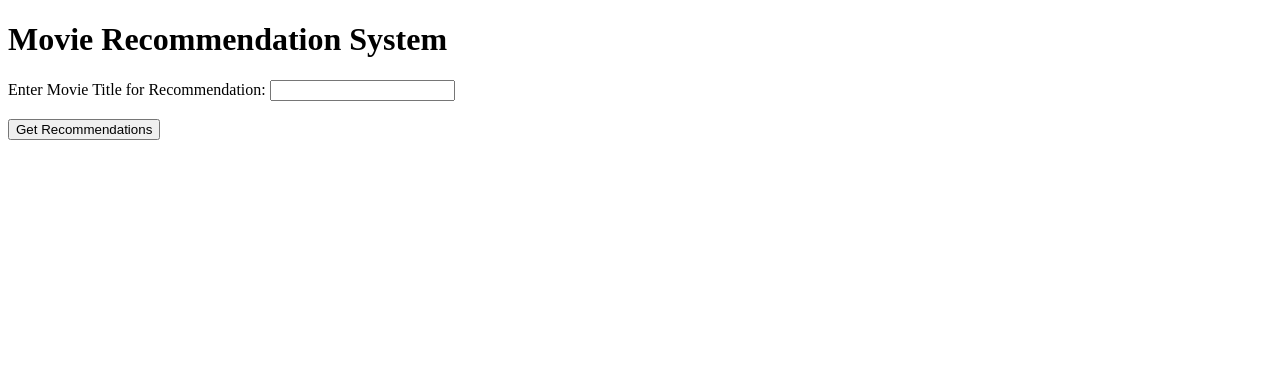
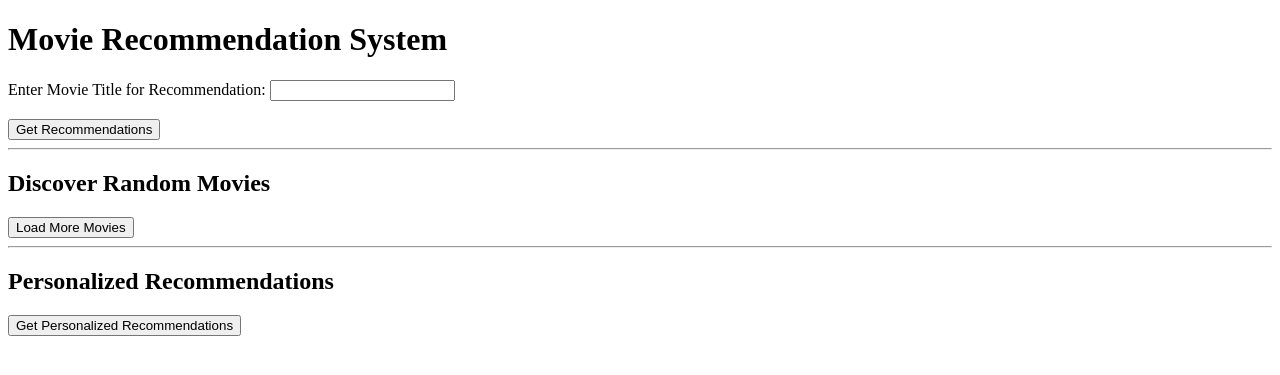
Before and after one commit to troy-skim/mv-recom-algo, a Flask app: page / in a window 1280 px wide. Shown: the top 375 px of the page. Run offline with Flask 3, Linux system fonts and the light colour scheme; parts of the project's set-up code (start-up, migrations or seed data) failed here and were passed over.

Commit message:
working version

```diff
--- a/app.py
+++ b/app.py
@@ -3,6 +3,7 @@ from module.data_prep import load_data, create_sparse_matrix
 from module.collaborative import find_similar_movies
 from module.content_based import compute_genre_similarity, recommend_by_genre
 from module.utils import movie_finder
+import numpy as np
 import os
 
 app = Flask(__name__)
@@ -11,9 +12,88 @@ ratings, movies = load_data("/Users/troy_skim/Desktop/cs_projects/mv-recom-algo/
 sparse_matrix, user_mapper, movie_mapper, movieId_to_title, movieTitle_to_Id = create_sparse_matrix(ratings, movies)
 cosine_sim, genres = compute_genre_similarity(movies)
 
+user_likes = []
+user_dislikes = []
+
 @app.route("/")
 def home():
     return render_template("index.html")
+
+@app.route("/movies", methods=["GET"])
+def get_random_movies():
+    # Number of movies to show (default 10)
+    num_movies = int(request.args.get("num", 10))
+    random_movies = movies.sample(num_movies)
+    movie_list = random_movies[["movieId", "title"]].to_dict(orient="records")
+    return jsonify(movie_list)
+
+@app.route("/feedback", methods=["POST"])
+def record_feedback():
+    data = request.json  # Expect JSON data: {"movieId": 1, "action": "like"}
+    movie_id = data.get("movieId")
+    action = data.get("action")
+
+    if not movie_id or action not in ["like", "dislike", "none"]:
+        return jsonify({"error": "Invalid input"}), 400
+
+    if action == "like" and movie_id not in user_likes:
+        user_likes.append(int(movie_id))  # Ensure movie_id is a Python int
+        print(f"Updated likes: {user_likes}")  # Debugging statement
+    elif action == "dislike" and movie_id not in user_dislikes:
+        user_dislikes.append(int(movie_id))  # Ensure movie_id is a Python int
+        print(f"Updated dislikes: {user_dislikes}")  # Debugging statement
+
+    return jsonify({"message": "Feedback recorded", "likes": user_likes, "dislikes": user_dislikes})
+
+@app.route("/recommend", methods=["GET"])
+def recommend_movies():
+    if not user_likes:
+        return jsonify({"error": "No liked movies to base recommendations on."}), 400
+
+    recommendations = set()  # Use a set to avoid duplicates
+
+    for movie_id in user_likes:
+        # Collaborative filtering recommendations
+        try:
+            collaborative_recs = find_similar_movies(
+                movie_id=movie_id,
+                sparse_matrix=sparse_matrix,
+                movie_mapper=movie_mapper,
+                k=5,
+                metric="cosine"
+            )
+            recommendations.update(collaborative_recs)
+        except Exception as e:
+            print(f"Collaborative filtering failed for movie ID {movie_id}: {e}")
+
+        # Content-based recommendations
+        try:
+            movie_name = movies[movies["movieId"] == movie_id]["title"].iloc[0]
+            content_recs = recommend_by_genre(
+                title=movie_name,
+                movies=movies,
+                cosine_sim=cosine_sim,
+                n=5
+            )
+            recommendations.update(content_recs)
+        except Exception as e:
+            print(f"Content-based filtering failed for movie ID {movie_id}: {e}")
+
+    # Convert all movie IDs to titles
+    final_recommendations = [
+        movieId_to_title[rec] if rec in movieId_to_title else rec
+        for rec in recommendations
+    ]
+
+    # Exclude disliked movies (convert titles to IDs and back if needed)
+    final_recommendations = [
+        rec for rec in final_recommendations if rec not in user_dislikes
+    ]
+
+    if not final_recommendations:
+        return jsonify({"error": "No recommendations could be generated."}), 400
+
+    return jsonify(final_recommendations)
 
 @app.route("/results", methods=["GET"])
 def results():
--- a/module/content_based.py
+++ b/module/content_based.py
@@ -13,11 +13,11 @@ def recommend_by_genre(title, movies, cosine_sim, n=10):
     if not matched_title:
         return [f"No close matches found for '{title}'."]
 
-    idx = movies[movies['title'] == matched_title].index[0]
+    idx = movies[movies["title"] == matched_title].index[0]
 
     sim_scores = list(enumerate(cosine_sim[idx]))
     sim_scores = sorted(sim_scores, key=lambda x: x[1], reverse=True)
     sim_scores = sim_scores[1:n+1]
 
-    recommended_titles = [movies['title'].iloc[i[0]] for i in sim_scores]
+    recommended_titles = [movies["title"].iloc[i[0]] for i in sim_scores]
     return recommended_titles
--- a/module/utils.py
+++ b/module/utils.py
@@ -1,6 +1,6 @@
 from fuzzywuzzy import process
 
 def movie_finder(title, movies):
-    all_titles = movies['title'].tolist()
+    all_titles = movies["title"].tolist()
     closest_match = process.extractOne(title, all_titles)
     return closest_match[0] if closest_match else None
--- a/templates/index.html
+++ b/templates/index.html
@@ -4,14 +4,141 @@
     <meta charset="UTF-8">
     <meta name="viewport" content="width=device-width, initial-scale=1.0">
     <title>Movie Recommendation System</title>
+    <style>
+        .movie {
+            display: flex;
+            justify-content: space-between;
+            margin: 10px 0;
+            padding: 10px;
+            border: 1px solid #ddd;
+            border-radius: 5px;
+            background-color: #f9f9f9;
+        }
+        .actions button {
+            margin-left: 5px;
+            padding: 5px 10px;
+            border: none;
+            border-radius: 3px;
+            cursor: pointer;
+        }
+        .like {
+            background-color: #28a745;
+            color: white;
+        }
+        .dislike {
+            background-color: #dc3545;
+            color: white;
+        }
+        .greyed {
+            background-color: #d3d3d3;
+            color: #808080;
+            cursor: not-allowed;
+        }
+        .error {
+            color: red;
+            font-weight: bold;
+        }
+    </style>
 </head>
 <body>
     <h1>Movie Recommendation System</h1>
+
+    <!-- Existing Form for Title-Based Recommendation -->
     <form action="/results" method="get">
         <label for="title">Enter Movie Title for Recommendation:</label>
         <input type="text" id="title" name="title"><br><br>
 
         <input type="submit" value="Get Recommendations">
     </form>
+
+    <hr>
+
+    <!-- Section for Random Movie List -->
+    <h2>Discover Random Movies</h2>
+    <div id="movie-list">
+        <!-- Random movies will be displayed here -->
+    </div>
+    <button onclick="loadMovies()">Load More Movies</button>
+
+    <hr>
+
+    <!-- Section for Generating Recommendations -->
+    <h2>Personalized Recommendations</h2>
+    <button onclick="getRecommendations()">Get Personalized Recommendations</button>
+    <div id="recommendation-list">
+        <!-- Personalized recommendations will be displayed here -->
+    </div>
+    <div id="error-message" class="error"></div>
+
+    <script>
+        const movieListDiv = document.getElementById("movie-list");
+        const recommendationListDiv = document.getElementById("recommendation-list");
+        const errorMessageDiv = document.getElementById("error-message");
+
+        // Function to Load Random Movies
+        function loadMovies() {
+            fetch("/movies?num=10")
+                .then(response => response.json())
+                .then(data => {
+                    data.forEach(movie => {
+                        const movieDiv = document.createElement("div");
+                        movieDiv.className = "movie";
+                        movieDiv.innerHTML = `
+                            <span>${movie.title}</span>
+                            <div class="actions">
+                                <button class="like" onclick="sendFeedback(${movie.movieId}, "like", this)">Like</button>
+                                <button class="dislike" onclick="sendFeedback(${movie.movieId}, "dislike", this)">Dislike</button>
+                            </div>
+                        `;
+                        movieListDiv.appendChild(movieDiv);
+                    });
+                })
+                .catch(err => console.error("Error fetching movies:", err));
+        }
+
+        // Function to Send User Feedback
+        function sendFeedback(movieId, action, button) {
+            fetch("/feedback", {
+                method: "POST",
+                headers: {
+                    "Content-Type": "application/json",
+                },
+                body: JSON.stringify({ movieId, action }),
+            })
+                .then(response => response.json())
+                .then(data => {
+                    console.log("Feedback recorded:", data);
+
+                    // Disable the clicked button and turn it grey
+                    button.classList.add("greyed");
+                    button.disabled = true;
+                })
+                .catch(err => console.error("Error sending feedback:", err));
+        }
+
+        // Function to Get Personalized Recommendations
+        function getRecommendations() {
+            fetch("/recommend")
+                .then(response => {
+                    if (!response.ok) {
+                        throw new Error("No recommendations available.");
+                    }
+                    return response.json();
+                })
+                .then(data => {
+                    recommendationListDiv.innerHTML = "";
+                    data.forEach(movie => {
+                        const recommendationDiv = document.createElement("div");
+                        recommendationDiv.innerText = movie;
+                        recommendationListDiv.appendChild(recommendationDiv);
+                    });
+                    errorMessageDiv.innerText = ""; // Clear any previous error messages
+                })
+                .catch(err => {
+                    console.error("Error fetching recommendations:", err);
+                    errorMessageDiv.innerText = "No recommendations available. Please like some movies first.";
+                });
+        }
+    </script>
 </body>
 </html>
```
Also changed, not shown: 1 other file.
